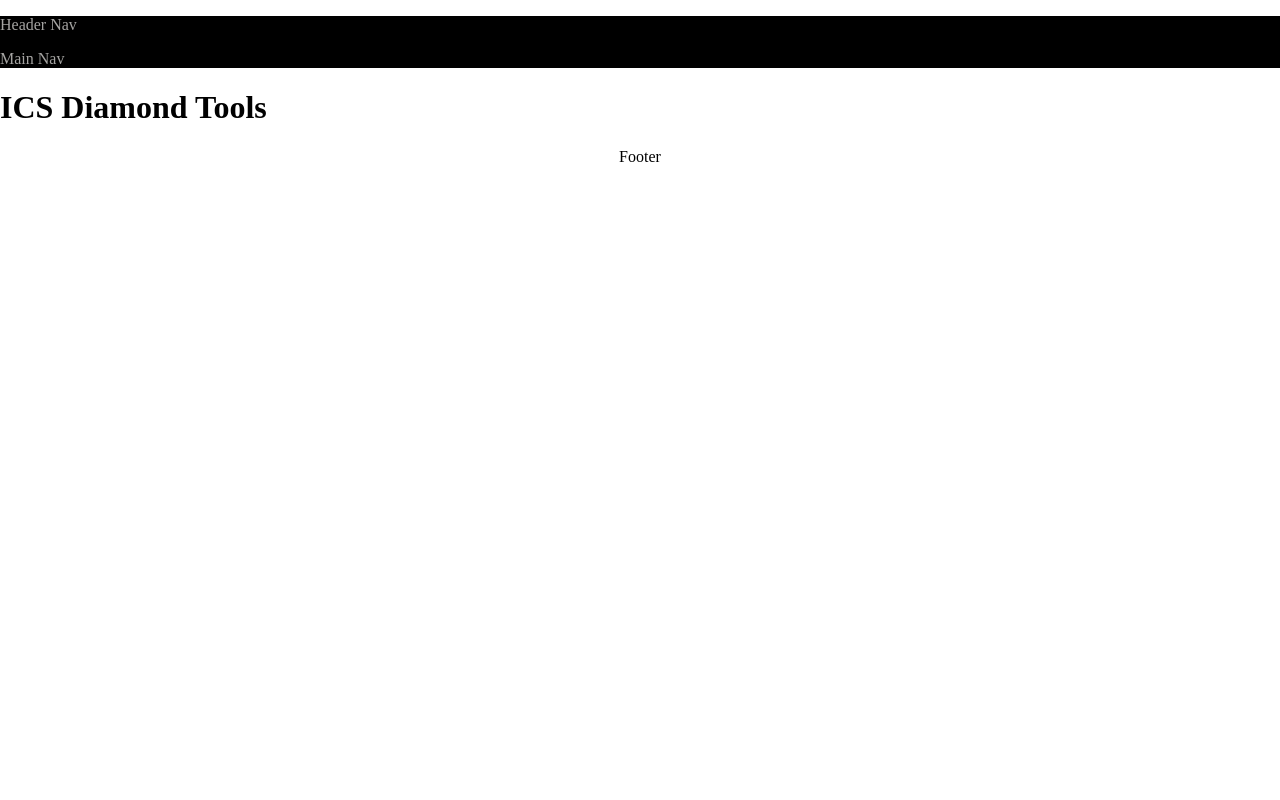
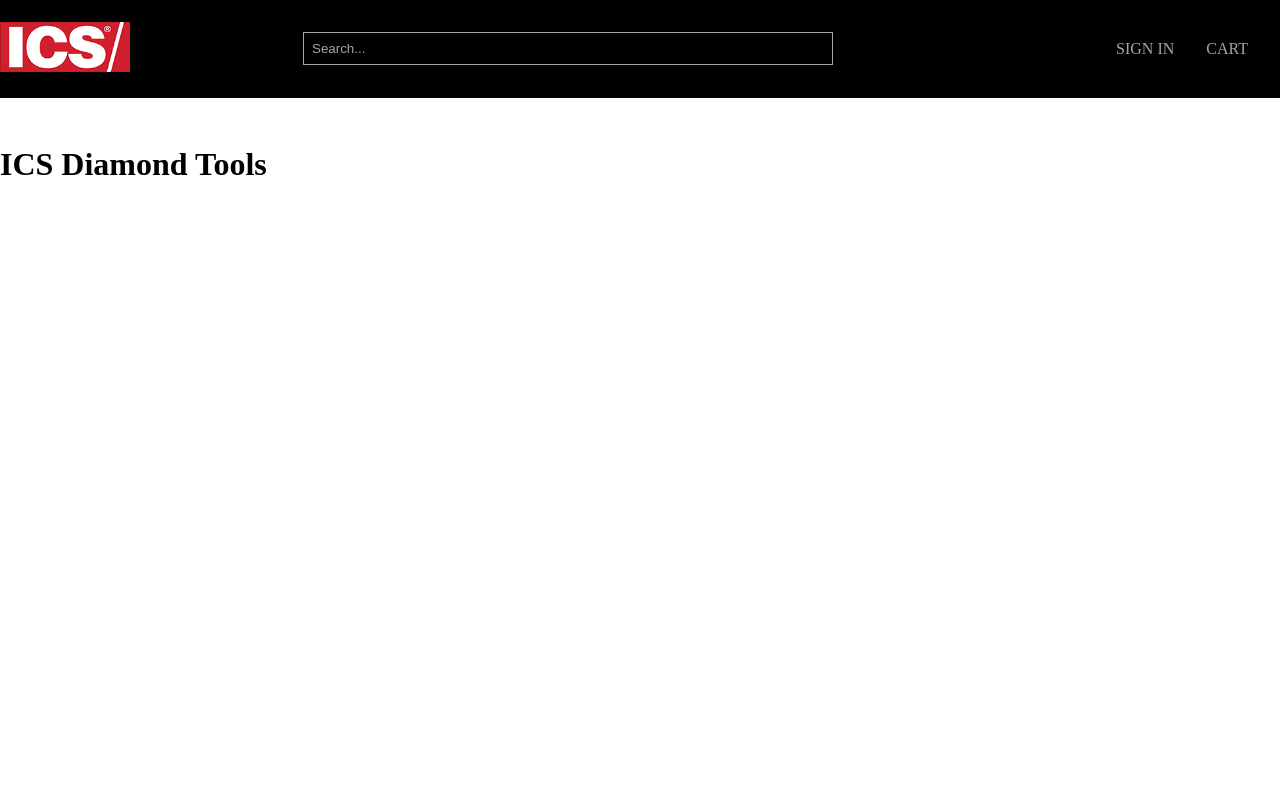
Before and after one commit to jasonrahm00/ics-sitemap, a React (Create React App) app: page / in a window 1280 px wide. Shown: the top 800 px of the page. Built offline with nearby package versions, Linux system fonts and the light colour scheme.

Commit message:
main header nav built

```diff
--- a/src/App.css
+++ b/src/App.css
@@ -1,10 +1,38 @@
+html {
+  overflow-y: scroll;
+}
+
 body {
   margin: 0;
+}
+
+main {
+  margin-top: 146px;
+  min-height: 100vh;
 }
 
 header.main {
   background-color: black;
   color: #a5a4a2;
+  position: fixed;
+  top: 0;
+  left: 0;
+  width: 100%;
+}
+
+header.main nav ul {
+  list-style-type: none;
+  margin: 0;
+  padding: 0;
+}
+
+header.main nav li {
+  display: inline-block;
+}
+
+header.main a:link {
+  color: #a5a4a2;
+  text-decoration: none;
 }
 
 header.main a:hover {
--- a/src/components/base/header/header-nav/headerNav.css
+++ b/src/components/base/header/header-nav/headerNav.css
@@ -0,0 +1,45 @@
+#global-header-nav {
+  padding: 1rem 0;
+  display: flex;
+  justify-content: space-between;
+  align-items: center;
+}
+
+#global-header-nav .logo {
+  max-width: 130px;
+  height: auto;
+}
+
+#global-header-nav img {
+  width: 100%;
+}
+
+#global-header-nav li {
+  padding-right: 2rem;
+  text-align: center;
+}
+
+#global-header-nav li a {
+  min-width: 30px;
+  font-size: 16px;
+  line-height: 1.15;
+  text-transform: uppercase;
+}
+
+.search {
+  width: 50%;
+  padding: 1rem;
+  height: 34px;
+}
+
+.search input {
+  width: 80%;
+  border: 1px solid #a5a4a2;
+  padding: .5rem;
+  background-color: black;
+  color: #a5a4a2;
+}
+
+.search input::placeholder {
+  color: #a5a4a2;
+}
--- a/src/components/base/header/header-nav/headerNav.js
+++ b/src/components/base/header/header-nav/headerNav.js
@@ -1,9 +1,19 @@
 import './headerNav.css';
+import logo from './ics-logo.png';
 
 function HeaderNav() {
   return (
-    <nav className="content-wrapper">
-      <p>Header Nav</p>
+    <nav id="global-header-nav" className="content-wrapper">
+      <div className="logo">
+        <img src={logo} alt="" />
+      </div>
+      <div className="search">
+        <input type="text" placeholder="Search..." />
+      </div>
+      <ul>
+        <li><a href="#">Sign In</a></li>
+        <li><a href="#">Cart</a></li>
+      </ul>
     </nav>
   );
 }
--- a/src/components/base/header/main-nav/mainNav.js
+++ b/src/components/base/header/main-nav/mainNav.js
@@ -2,9 +2,9 @@ import './mainNav.css';
 
 function MainNav() {
   return (
-    <div>
-      <p>Main Nav</p>
-    </div>
+    <nav className="content-wrapper">
+
+    </nav>
   );
 }
 
```
Also changed, not shown: src/components/base/header/header-nav/ics-logo.png (added).
